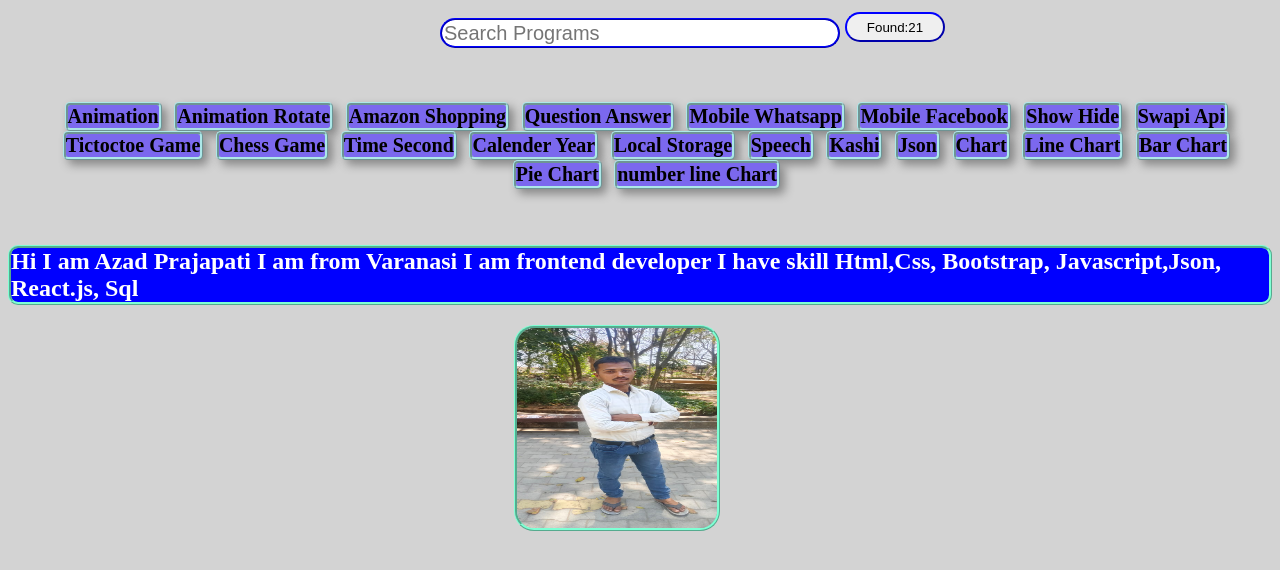
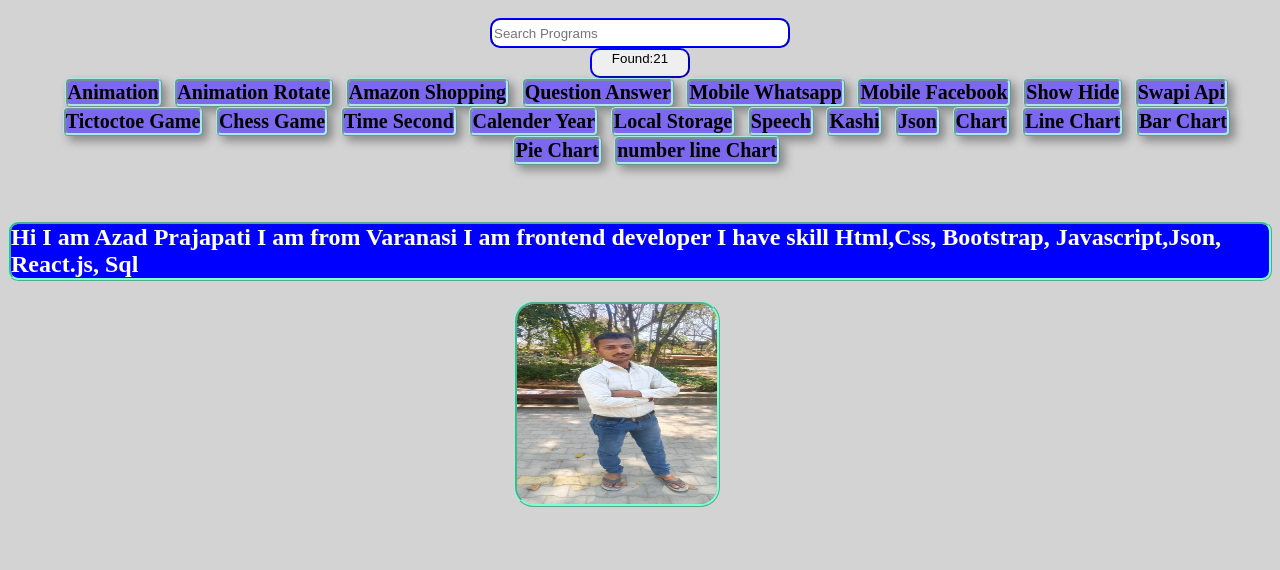
Before and after one commit to azadvns/Portfolio, a plain HTML site: page project.html in a window 1280 px wide. Shown: the part 158-728 px from the top of the page. Drawn offline with Linux system fonts and the light colour scheme.

Commit message:
portfolio

```diff
--- a/project.html
+++ b/project.html
@@ -61,6 +61,7 @@
             text-decoration: none;
             font-weight: bold;
         }
+
         @keyframes add {
             0% {
                 opacity: 0;
@@ -79,7 +80,7 @@
             animation-name: add;
 
             animation-iteration-count: 1;
-            animation-duration:5s;
+            animation-duration: 5s;
             animation-fill-mode: forwards;
 
         }
@@ -179,21 +180,21 @@
         }
 
         .input {
+
             display: flex;
+            flex-direction: row;
+            flex-wrap: wrap;
             justify-content: center;
+            width: 300px;
             height: 30px;
-            width: 400px;
-            border-radius: 20px;
+            border-radius: 10px;
             border-style: ridge;
             border-color: blue;
-            font-size: 20px;
-
-
         }
 
 
         .allclass {
-            background-color: mediumslateblue ;
+            background-color: mediumslateblue;
             /* width: 150px;
             height: 30px; */
             color: black;
@@ -208,7 +209,7 @@
         }
 
         .allclass:hover {
-            background-color:mediumvioletred;
+            background-color: mediumvioletred;
             color: black;
         }
 
@@ -237,13 +238,17 @@
         }
 
         .button {
+            display: flex;
+            justify-content: center;
+            /* flex-direction: row; */
+            flex-wrap: wrap;
             width: 100px;
             height: 30px;
-            border-radius: 20px;
+            border-radius: 10px;
             border-color: blue;
-            position: absolute;
-            top: 170px;
-            margin-left: 205px;
+            /* position: absolute; */
+            /* top: 170px; */
+            /* margin-left: 27%; */
         }
 
         .whatsapp {
@@ -256,7 +261,10 @@
             margin-left: 500px;
         }
 
-.img{
+        .img {
+            display: flex;
+            flex-wrap: wrap;
+            justify-content: center;
             width: 200px;
             height: 200px;
             margin-left: 40%;
@@ -264,7 +272,6 @@ border-radius: 20px;
             border-style: ridge;
             border-color: aquamarine;
         }
-
     </style>
 </head>
 
@@ -279,8 +286,9 @@ border-color: aquamarine;
     <center>
         <input class="input" type="search" id="t1" onkeyup="selectname()" placeholder="Search Programs">
         <button class="button" id="add"></button>
-        <br><br><br>
+
     </center>
+
 
     <div class="row">
 
```
Lines whose indentation alone changed are shown as unchanged.
